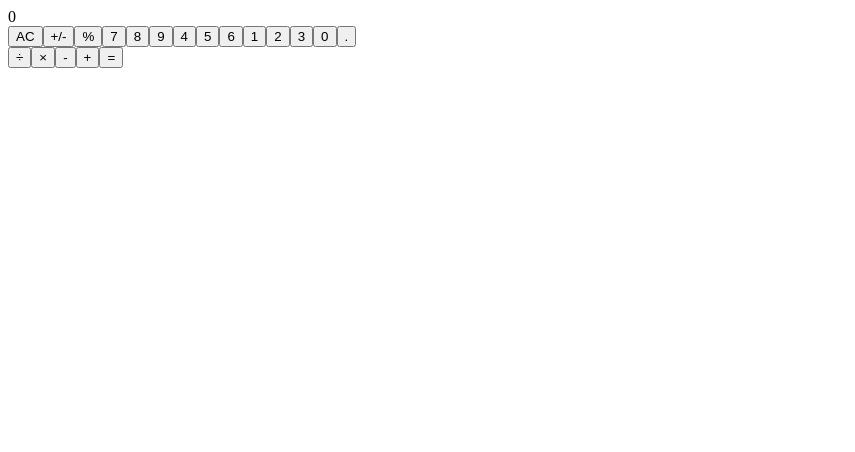
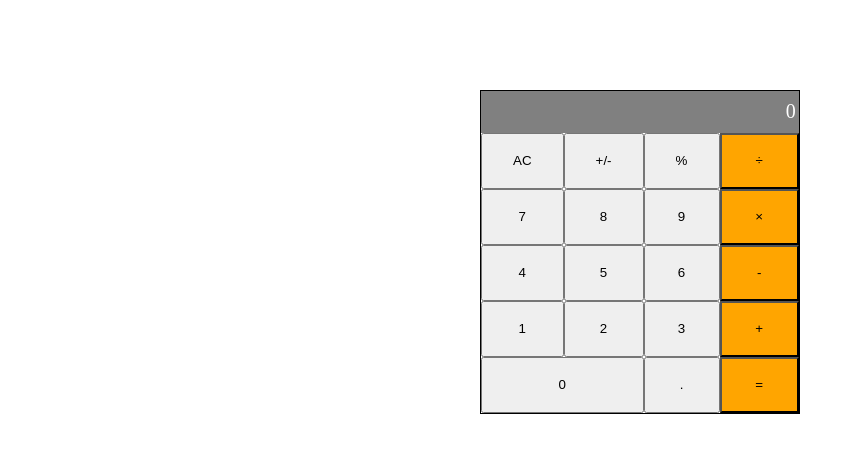
Before and after one commit to phelian23/math-magician, a React (Create React App) app: page / in a window 1280 px wide. Shown: the top 452 px of the page, without its empty margins (0-855 px from the left). Built offline with nearby package versions, Linux system fonts and the light colour scheme.

Commit message:
Add styles

```diff
--- a/src/App.css
+++ b/src/App.css
@@ -1,39 +1,51 @@
-.App {
-  text-align: center;
+* {
+  margin: 0;
+  padding: 0;
+  box-sizing: border-box;
 }
 
-.App-logo {
-  height: 40vmin;
-  pointer-events: none;
+.disflex {
+  display: flex;
 }
 
-@media (prefers-reduced-motion: no-preference) {
-  .App-logo {
-    animation: App-logo-spin infinite 20s linear;
-  }
+.calculator {
+  flex-direction: column;
+  width: 25%;
+  height: 100%;
+  margin: 7% auto;
+  border: 1px solid;
+  font-size: 20px;
 }
 
-.App-header {
-  background-color: #282c34;
-  min-height: 100vh;
-  display: flex;
-  flex-direction: column;
-  align-items: center;
-  justify-content: center;
-  font-size: calc(10px + 2vmin);
+.solution {
+  width: 100%;
+  text-align: end;
+  padding: 3% 1%;
+  background: grey;
   color: white;
 }
 
-.App-link {
-  color: #61dafb;
+button {
+  height: 7vh;
 }
 
-@keyframes App-logo-spin {
-  from {
-    transform: rotate(0deg);
-  }
+.grey-buttons {
+  width: 75%;
+  display: grid;
+  grid-template-columns: auto auto auto;
+}
 
-  to {
-    transform: rotate(360deg);
-  }
+.double-btn {
+  grid-column-start: 1;
+  grid-column-end: 3;
 }
+
+.orange-buttons {
+  flex-direction: column;
+  width: 25%;
+}
+
+.orange-buttons button {
+  background: orange;
+  width: 100%;
+}
```
